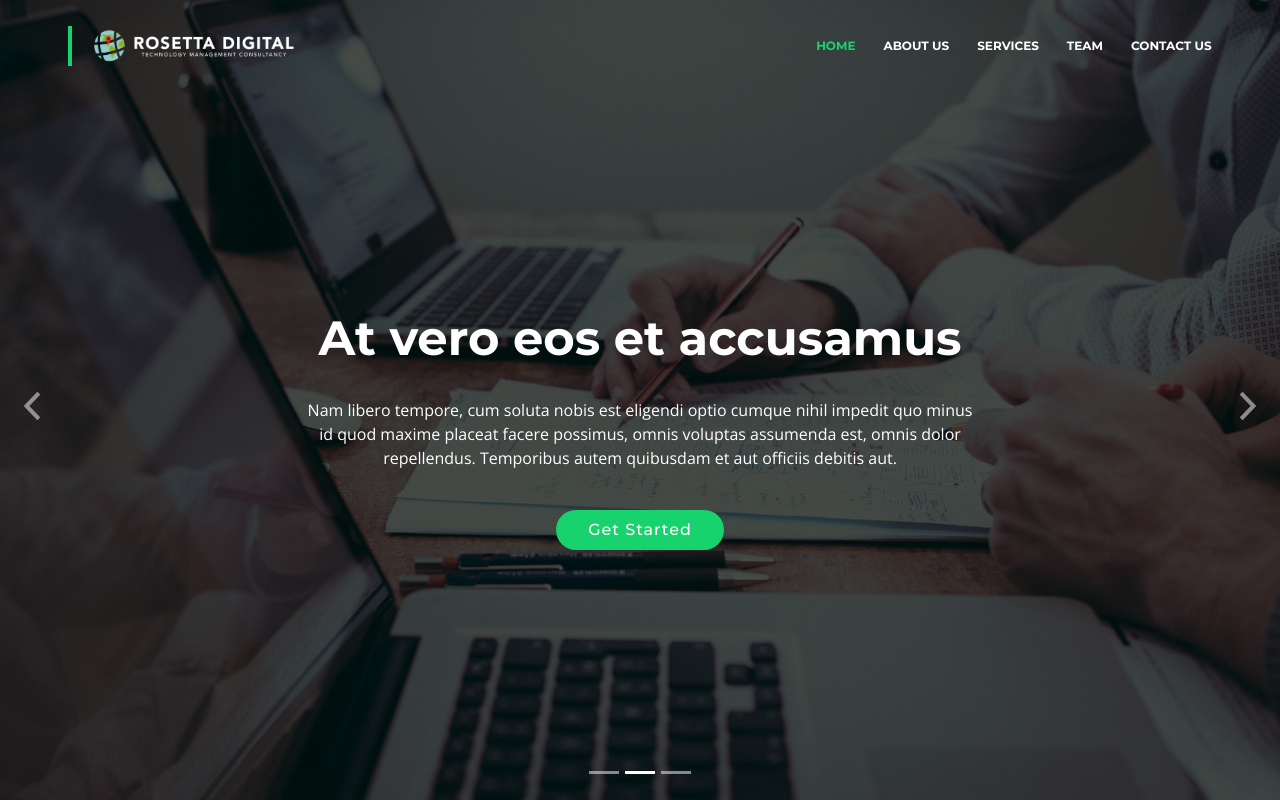
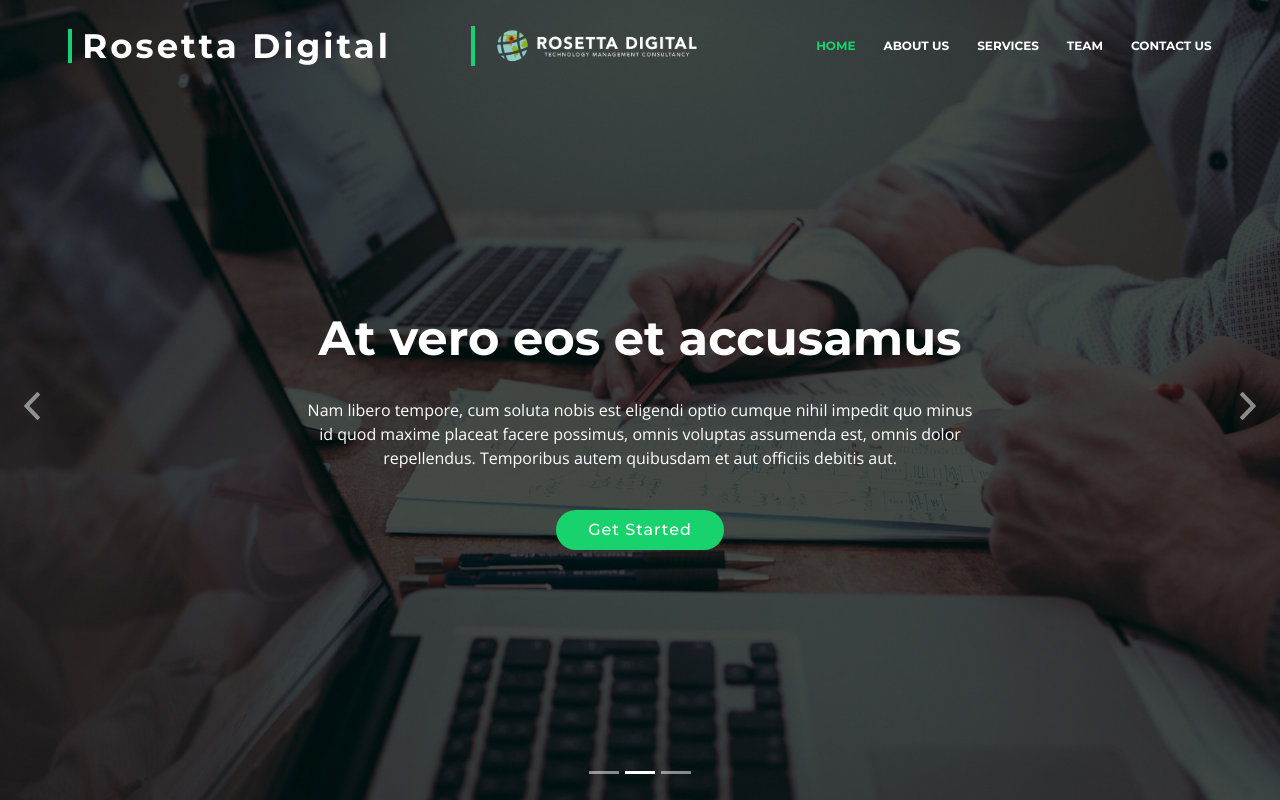
Before and after one commit to Rosetta-Digital/rosetta, a plain HTML site: page index.html in a window 1280 px wide. Shown: the top 800 px of the page. Drawn offline with nearby package versions, Linux system fonts and the light colour scheme; animation ran at ten frames a second; files whose address does not match are found by name.

Commit message:
Update index.html

```diff
--- a/index.html
+++ b/index.html
@@ -45,7 +45,7 @@
 
       <div class="row justify-content-center">
         <div class="col-xl-11 d-flex align-items-center">
-          <!--<h1 class="logo mr-auto"><a href="index.html">Rosetta Digital</a></h1>-->
+          <h2 class="logo mr-auto"><a href="index.html">Rosetta Digital</a></h2>
           <!-- Uncomment below if you prefer to use an image logo -->
           <a href="index.html" class="logo mr-auto"><img src="assets/img/rosetta-logo1.png" alt="" class="img-fluid"></a>
 
```
